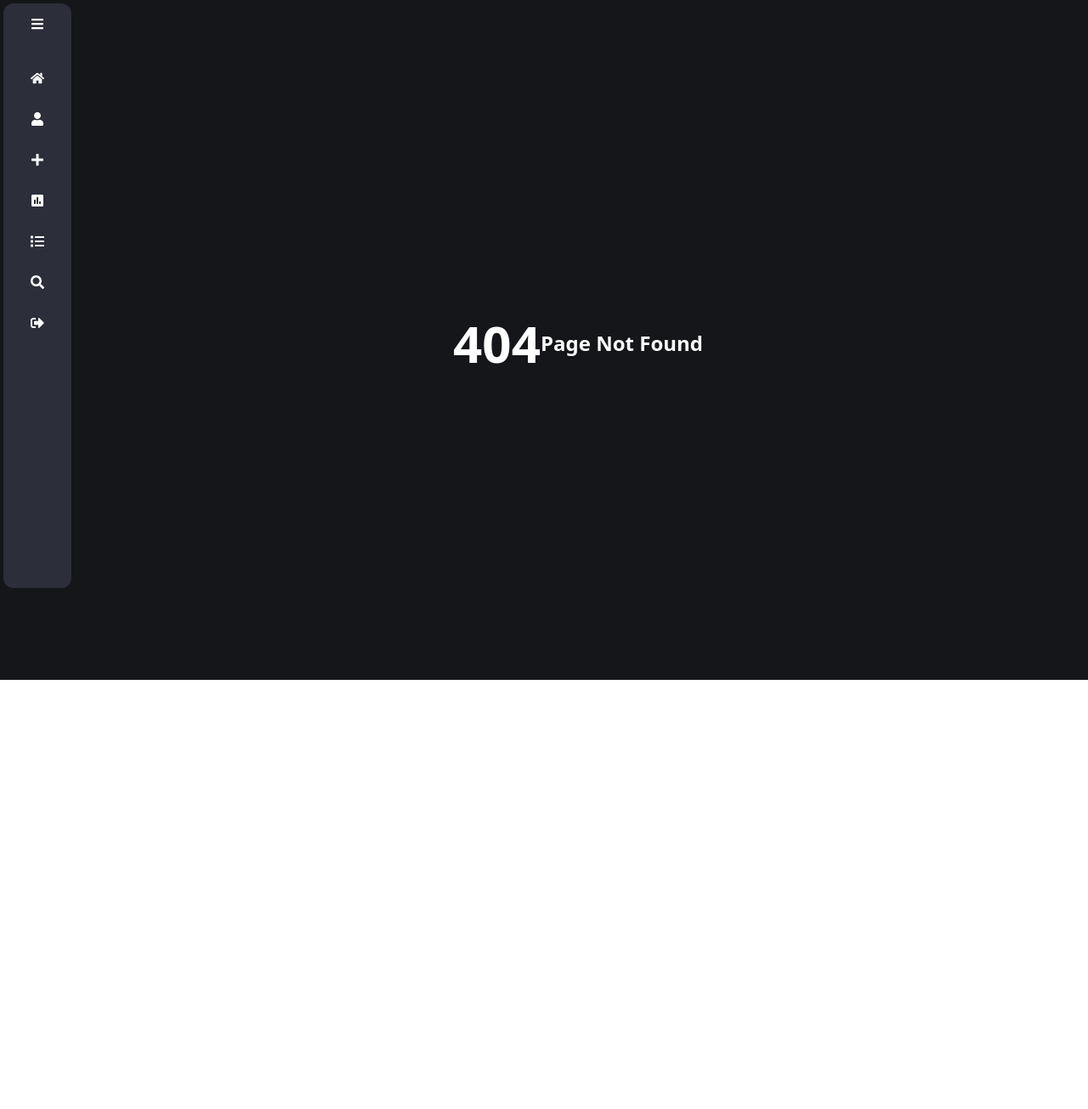
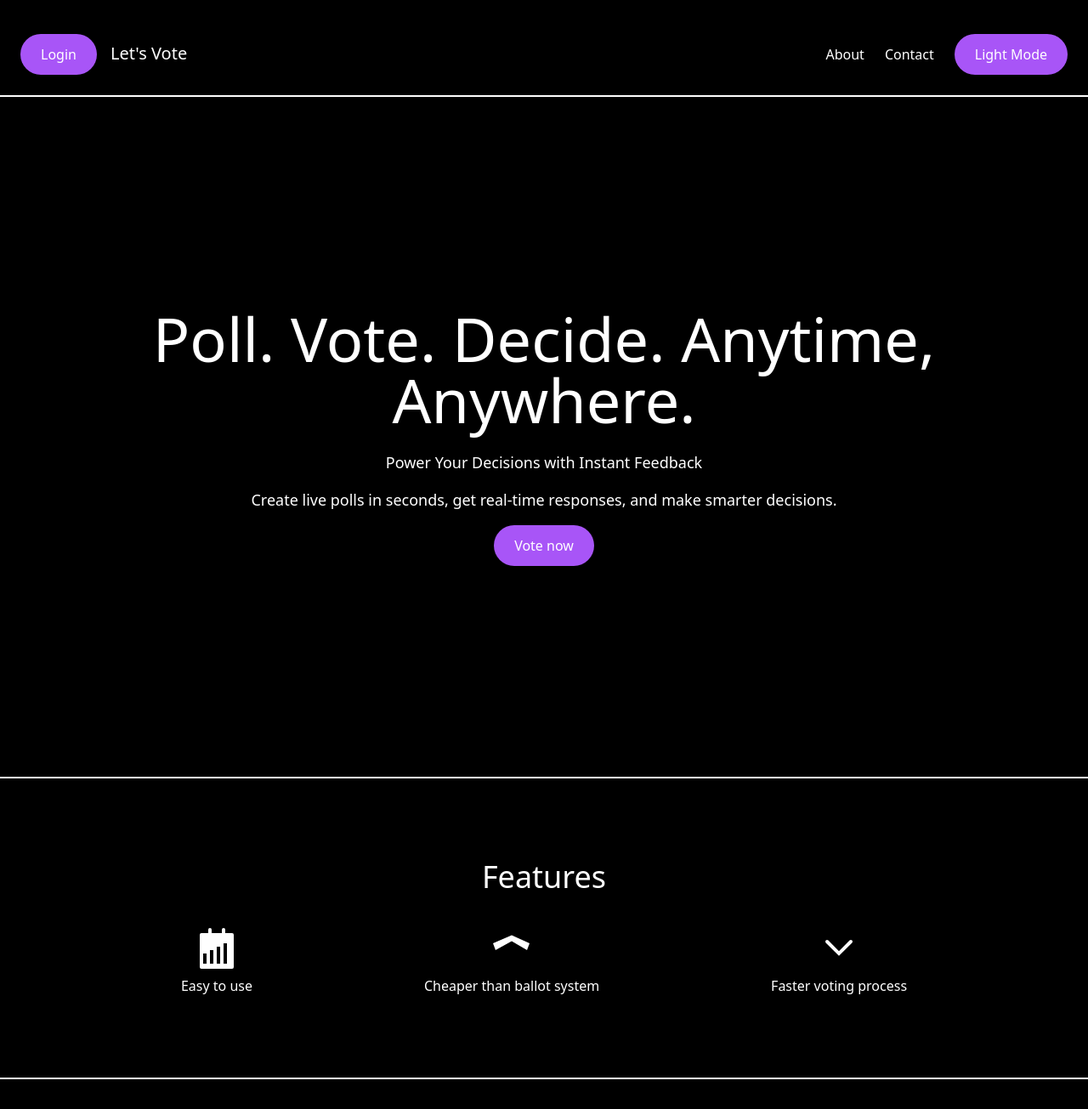
Before and after one commit to namansharma3007/PollQ, a React (Vite) app in the folder frontend-voting/: page / in a window 1280 px wide. Before the commit this address had no page. Shown: the top 1305 px of the page at 85% size. Before the commit the page ends 808 px from the top, so only its background shows below. Built offline with nearby package versions, Linux system fonts and the light colour scheme.

Commit message:
added a welcome page

```diff
--- a/frontend-voting/src/App.tsx
+++ b/frontend-voting/src/App.tsx
@@ -39,9 +39,10 @@ function App() {
         )}
 
         {!authCheck && (
-          <div className="p-1 flex">
-            <Sidebar />
+          <div className="">
+            {/* <Sidebar /> */}
             <Routes>
+              <Route path="/" element={<Landing />} />
               <Route path="*" element={<PageNotFound />} />
               <Route path="/home" element={<Home />} />
               <Route path="/createnewpoll" element={<CreateNewPoll />} />
--- a/frontend-voting/src/components/Sidebar.tsx
+++ b/frontend-voting/src/components/Sidebar.tsx
@@ -1,52 +1,57 @@
-import { useState } from "react";
 import { Link } from "react-router-dom";
 import { FaBars, FaHome, FaUser, FaPlus, FaPoll, FaList, FaSearch, FaSignOutAlt } from "react-icons/fa";
 
-export default function Sidebar() {
-  const [isCollapsed, setIsCollapsed] = useState(true);
+export default function Sidebar({ show, onClose }) {
+  return (
+    <div
+      className={`fixed inset-0 bg-gray-800 bg-opacity-75 z-50 transition-opacity duration-300 ${show ? "opacity-100" : "opacity-0 pointer-events-none"}`}
+    >
+      <div className={`h-full bg-gray-p w-72 p-4 rounded-xl transition-width duration-300`}>
+        <div className={`flex flex-col`}>
+          <div className={`flex justify-between items-center`}>
+            <h1 className={`text-white text-3xl font-bold text-center mt-2`}>pollQ</h1>
+            <button onClick={onClose} className="text-white">
+              <FaBars />
+            </button>
+          </div>
 
-  return (
-    <div className={`h-[43rem] w-20`}>
-      <div className={`sticky h-[43rem] bg-gray-p ${isCollapsed ? "w-20" : "w-72"} p-4 rounded-xl transition-width duration-300`}>
-      <div className={`flex flex-col`}>
-        <div className={`flex ${isCollapsed ? 'justify-center' : 'justify-between'} items-center`}>
-          <h1 className={`text-white text-3xl font-bold text-center mt-2 ${isCollapsed ? "hidden" : "block"}`}>pollQ</h1>
-          <button onClick={() => setIsCollapsed(!isCollapsed)} className="text-white">
-            <FaBars />
+          <button
+            onClick={onClose}
+            className="mt-4 px-6 py-2 bg-red-500 text-white rounded-full hover:bg-red-600">
+            Cancel
           </button>
-        </div>
 
-        <div className={`flex flex-col gap-4 mt-10 ${isCollapsed ? "items-center" : ""}`}>
+          <div className={`flex flex-col gap-4 mt-10`}>
             <Link to={"/home"} className="custom-sidebar-links flex items-center gap-2">
               <FaHome />
-              {!isCollapsed && "Home"}
+              {"Home"}
             </Link>
             <Link to={"/profile"} className="custom-sidebar-links flex items-center gap-2">
               <FaUser />
-              {!isCollapsed && "Profile"}
+              {"Profile"}
             </Link>
             <Link to={"/createnewpoll"} className="custom-sidebar-links flex items-center gap-2">
               <FaPlus />
-              {!isCollapsed && "Create Poll"}
+              {"Create Poll"}
             </Link>
             <Link to={"/activepolls"} className="custom-sidebar-links flex items-center gap-2">
               <FaPoll />
-              {!isCollapsed && "Active Polls"}
+              {"Active Polls"}
             </Link>
             <Link to={"/mypolls"} className="custom-sidebar-links flex items-center gap-2">
               <FaList />
-              {!isCollapsed && "My Polls"}
+              {"My Polls"}
             </Link>
             <Link to={"/search"} className="custom-sidebar-links flex items-center gap-2">
               <FaSearch />
-              {!isCollapsed && "Search Polls"}
+              {"Search Polls"}
             </Link>
             <Link to={"/logout"} className="custom-sidebar-links flex items-center gap-2">
               <FaSignOutAlt />
-              {!isCollapsed && "Logout"}
+              {"Logout"}
             </Link>
+          </div>
         </div>
-      </div>
       </div>
     </div>
   );
--- a/frontend-voting/src/pages/Landing.tsx
+++ b/frontend-voting/src/pages/Landing.tsx
@@ -1,11 +1,105 @@
-export default function Landing() {
+import React, { useState } from 'react';
+import Sidebar from '../components/Sidebar';
+
+const Landing = () => {
+  const [isDarkMode, setIsDarkMode] = useState(true); // Default to dark mode
+  const [show, setShow] = useState(false);
+
+  // Function to toggle dark mode
+  const toggleDarkMode = () => {
+    setIsDarkMode(!isDarkMode);
+  };
+
   return (
-    <div className="flex justify-center items-center text-white h-screen">
-      <div className="max-w-6xl text-center ">
-        <p className="text-5xl">
-          Surverys, insignts, and rewards unnite for a thrilling experience
-        </p>
+    <div className={`${isDarkMode ? 'bg-black text-white' : 'bg-white text-gray-900'} font-sans transition duration-300`}>
+      <div className={`flex justify-between items-center p-6 border-b-2 ${isDarkMode ? 'border-white' : 'border-gray-900'}`}>
+        <div className="text-xl ">
+          <button className="mt-4 px-6 py-3 bg-purple-500 text-white rounded-full hover:bg-purple-600 text-base" onClick={() => setShow(true)}>
+            Login
+          </button>
+          {show && <Sidebar show={show} onClose={() => setShow(false)} />}
+          <span className="px-4">Let's Vote</span>
+        </div>
+        <nav className="space-x-6">
+          <a href="#about" className={`hover:text-blue-500 ${isDarkMode ? 'text-white' : 'text-gray-900'}`}>About</a>
+          <a href="#contact" className={`hover:text-blue-500 ${isDarkMode ? 'text-white' : 'text-gray-900'}`}>Contact</a>
+          <button
+            onClick={toggleDarkMode}
+            className={`mt-4 px-6 py-3 rounded-full bg-purple-500 text-white hover:bg-purple-600`}>
+            {isDarkMode ? 'Light Mode' : 'Dark Mode'}
+          </button>
+        </nav>
       </div>
+
+
+      <div className={`flex items-center justify-center h-screen ${isDarkMode ? 'bg-black text-white' : 'bg-white text-black'}`}>
+        <div className="mx-auto text-center font-medium">
+          <h1 className="text-7xl ">Poll. Vote. Decide. Anytime, Anywhere.</h1>
+          <p className="mt-6 text-lg  font-normal">Power Your Decisions with Instant Feedback</p>
+          <p className="mt-4 text-lg font-normal">Create live polls in seconds, get real-time responses, and make smarter decisions. </p>
+          <button className="mt-4 px-6 py-3 bg-purple-500 text-white rounded-full hover:bg-purple-600">Vote now</button>
+        </div>
+      </div>
+
+
+      <div className={`py-24 ${isDarkMode ? 'bg-black text-white' : 'bg-white text-black'} border-t-2 border-b-2 ${isDarkMode ? 'border-white' : 'border-gray-900'}`}>
+        <h3 className="text-4xl text-center mb-10">Features</h3>
+        <div className="flex justify-around items-center space-x-8 max-w-5xl mx-auto">
+
+
+          <div className="flex flex-col items-center">
+            <svg xmlns="http://www.w3.org/2000/svg" className="h-12 w-12" viewBox="0 0 24 24" fill="currentColor">
+              <path d="M21 3h-4V1a1 1 0 00-2 0v2H9V1a1 1 0 00-2 0v2H3a1 1 0 00-1 1v19a1 1 0 001 1h18a1 1 0 001-1V4a1 1 0 00-1-1zM6 21H4v-6h2v6zm4 0H8v-8h2v8zm4 0h-2v-10h2v10zm4 0h-2v-12h2v12z"/>
+            </svg>
+            <p className="mt-2">Easy to use</p>
+          </div>
+
+
+          <div className="flex flex-col items-center">
+            <svg xmlns="http://www.w3.org/2000/svg" className="h-12 w-12" viewBox="0 0 24 24" fill="currentColor">
+              <path d="M12 4.249L1 9l1.5 4 9.5-5.249L21 13l1.5-4L12 4.249zm0 2.498l8 4.428-8-4.428-8 4.428 8-4.428z"/>
+            </svg>
+            <p className="mt-2">Cheaper than ballot system</p>
+          </div>
+
+
+          <div className="flex flex-col items-center">
+            <svg xmlns="http://www.w3.org/2000/svg" className="h-12 w-12" viewBox="0 0 24 24" fill="currentColor">
+              <path d="M19.707 7.293a1 1 0 00-1.414 0L12 13.586 5.707 7.293a1 1 0 00-1.414 1.414L12 16.414l7.707-7.707a1 1 0 000-1.414z"/>
+            </svg>
+            <p className="mt-2">Faster voting process</p>
+          </div>
+        </div>
+      </div>
+
+
+      <div id="about" className={`py-20 ${isDarkMode ? 'bg-black text-white' : 'bg-white text-black'} `}>
+        <div className="max-w-4xl mx-auto">
+          <h3 className="text-4xl mb-6">About</h3>
+          <p className="text-xl">
+            An online voting system that will replace the old ballot system or paper system.
+            Over the time we have utilized the required technology in every sector to improve efficiency and save the extra resources.
+            But the voting system is still very expensive and requires a bigger workforce.
+            The system is slower and still not completely tamper-proof. We bring the system that is safe, reliable and solves the modern issues like
+            higher reachability of the booth, crowd-free voting, inexpensive, faster results, and others.
+          </p>
+        </div>
+      </div>
+
+
+      <footer className={`py-8 ${isDarkMode ? 'bg-black text-white' : 'bg-white text-black'} border-t-2 ${isDarkMode ? 'border-white' : 'border-gray-900'}`}>
+        <div className="text-center">
+          <div className="text-xl font-bold mb-2">PollQ</div>
+          <div className="text-sm">© 2024 | Privacy Policy | Terms of Service | Contact Us</div>
+          <div className="mt-4 space-x-6">
+            <a href="#facebook" className={`hover:text-yellow-400 ${isDarkMode ? 'text-white' : 'text-gray-900'}`}>Facebook</a>
+            <a href="#twitter" className={`hover:text-yellow-400 ${isDarkMode ? 'text-white' : 'text-gray-900'}`}>Twitter</a>
+            <a href="#linkedin" className={`hover:text-yellow-400 ${isDarkMode ? 'text-white' : 'text-gray-900'}`}>LinkedIn</a>
+          </div>
+        </div>
+      </footer>
     </div>
   );
-}
+};
+
+export default Landing;
```
